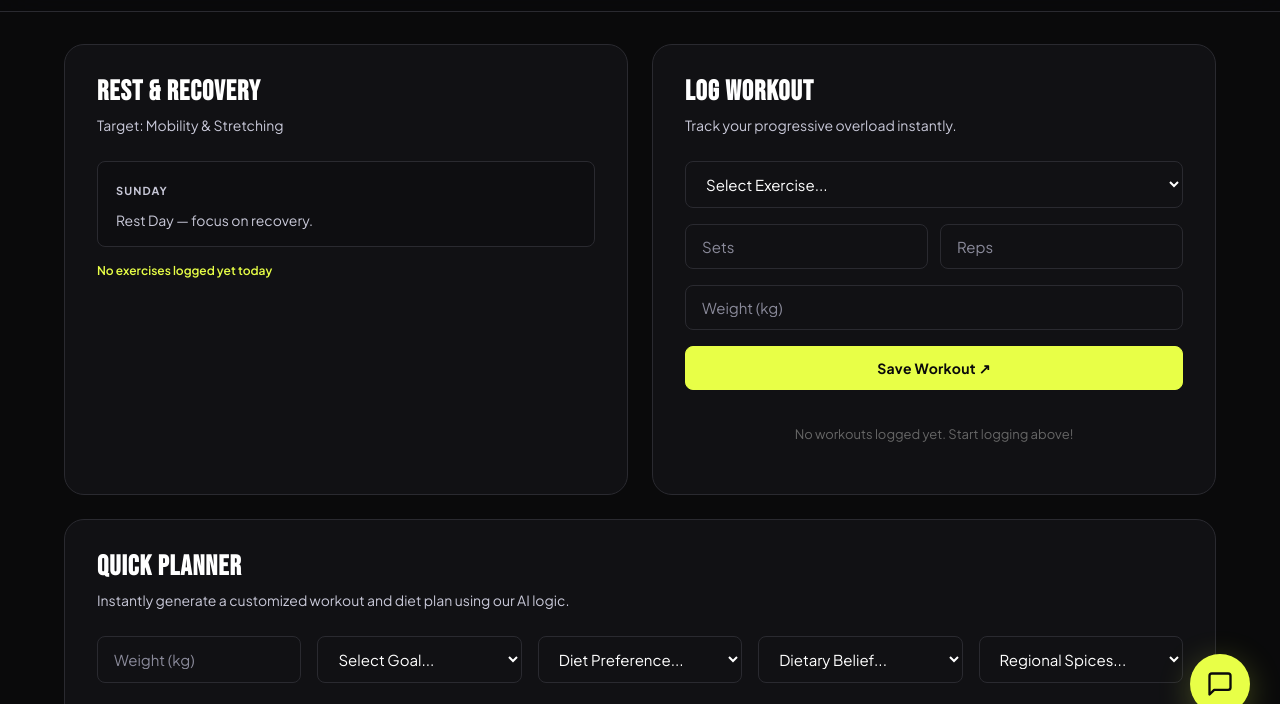
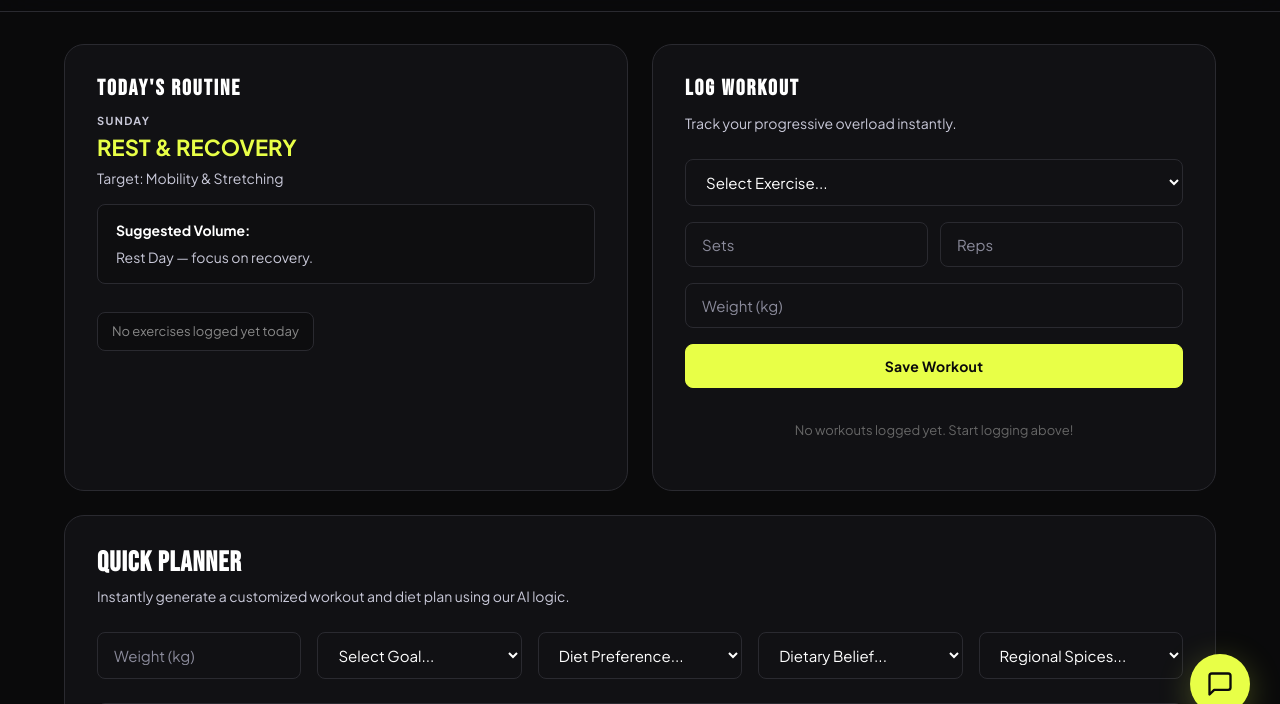
Before and after one commit to sarveshchaudhary0021/Limitless-Fitness-, a website: page dashboard.html in a window 1280 px wide. Shown: the part 56-760 px from the top of the page. Drawn offline with nearby package versions, Linux system fonts and the light colour scheme.

Commit message:
feat: Update dashboard routine and log-workout card structure with workspace.js styling

```diff
--- a/dashboard.html
+++ b/dashboard.html
@@ -43,6 +43,27 @@
     @media (max-width: 768px) {
       .dash-container { grid-template-columns: 1fr; }
     }
+
+    /* ── Workspace Card Styles ── */
+    .routine-card h2, .log-card h2 {
+      font-family: var(--font-display); font-size: 22px; letter-spacing: 2px;
+      color: var(--text-hi); margin-bottom: 12px;
+    }
+    .volume-box {
+      background: rgba(0,0,0,0.2); padding: 14px 18px;
+      border-radius: var(--radius-sm); border: 1px solid var(--border);
+      margin: 14px 0; font-size: 14px; color: var(--text-mid);
+    }
+    .volume-box strong { color: var(--text-hi); display: block; margin-bottom: 4px; }
+    #routine-type { color: var(--accent); font-weight: 900; font-size: 22px; line-height: 1.2; margin-bottom: 6px; }
+    #routine-day  { font-size: 11px; font-weight: 700; letter-spacing: 0.12em; color: var(--text-mid); text-transform: uppercase; margin-bottom: 4px; }
+    #routine-target { font-size: 14px; color: var(--text-mid); margin-bottom: 0; }
+    #today-log-count {
+      margin-top: 14px; font-size: 13px; color: #888;
+      padding: 8px 14px; background: rgba(0,0,0,0.25);
+      border-radius: 8px; border: 1px solid var(--border);
+      display: inline-block;
+    }
   </style>
 </head>
 <body>
@@ -63,31 +84,32 @@
   <div class="dash-container">
 
     <!-- Today's Routine (driven by workspace.js) -->
-    <div class="glass-card" id="todayRoutineCard">
-      <h3 id="routine-type">Loading...</h3>
-      <p class="subtitle" id="routine-target"></p>
-      <div style="background:rgba(0,0,0,0.15); padding:14px 18px; border-radius:var(--radius-sm); border:1px solid var(--border); margin-bottom:14px;">
-        <span style="font-size:11px; font-weight:700; letter-spacing:0.1em; color:var(--text-mid); text-transform:uppercase;" id="routine-day"></span>
-        <div style="font-size:14px; color:var(--text-mid); margin-top:6px;" id="routine-volume"></div>
+    <div class="glass-card routine-card" id="todayRoutineCard">
+      <h2>TODAY'S ROUTINE</h2>
+      <div id="routine-day"></div>
+      <div id="routine-type">Loading...</div>
+      <div id="routine-target"></div>
+      <div class="volume-box">
+        <strong>Suggested Volume:</strong>
+        <div id="routine-volume">Loading...</div>
       </div>
-      <p style="font-size:12px; color:var(--accent); font-weight:600;" id="today-log-count">Loading...</p>
+      <div id="today-log-count">No exercises logged yet today</div>
     </div>
 
     <!-- Log Workout (wired to workspace.js) -->
-    <div class="glass-card">
-      <h3>Log Workout</h3>
+    <div class="glass-card log-card">
+      <h2>LOG WORKOUT</h2>
       <p class="subtitle">Track your progressive overload instantly.</p>
       <select id="exercise-select" class="form-control" required>
         <option value="">Select Exercise...</option>
       </select>
       <div style="display:flex; gap:12px;">
-        <input type="number" id="sets-input" class="form-control" placeholder="Sets" min="1" required>
-        <input type="number" id="reps-input" class="form-control" placeholder="Reps" min="1" required>
+        <input type="number" id="sets-input"   class="form-control" placeholder="Sets"   min="1" max="20">
+        <input type="number" id="reps-input"   class="form-control" placeholder="Reps"   min="1" max="100">
       </div>
-      <input type="number" id="weight-input" class="form-control" placeholder="Weight (kg)" min="0" step="0.5" required>
-      <button id="save-workout-btn" class="btn btn-primary btn-full">Save Workout ↗</button>
-      <!-- Today's logged exercises render here -->
-      <div id="today-logs-list" style="margin-top:18px;"></div>
+      <input type="number" id="weight-input" class="form-control" placeholder="Weight (kg)" min="0" step="0.5">
+      <button id="save-workout-btn" class="btn btn-primary btn-full">Save Workout</button>
+      <div id="today-logs-list" style="margin-top:16px"></div>
     </div>
 
     <!-- Quick Planner -->
```
